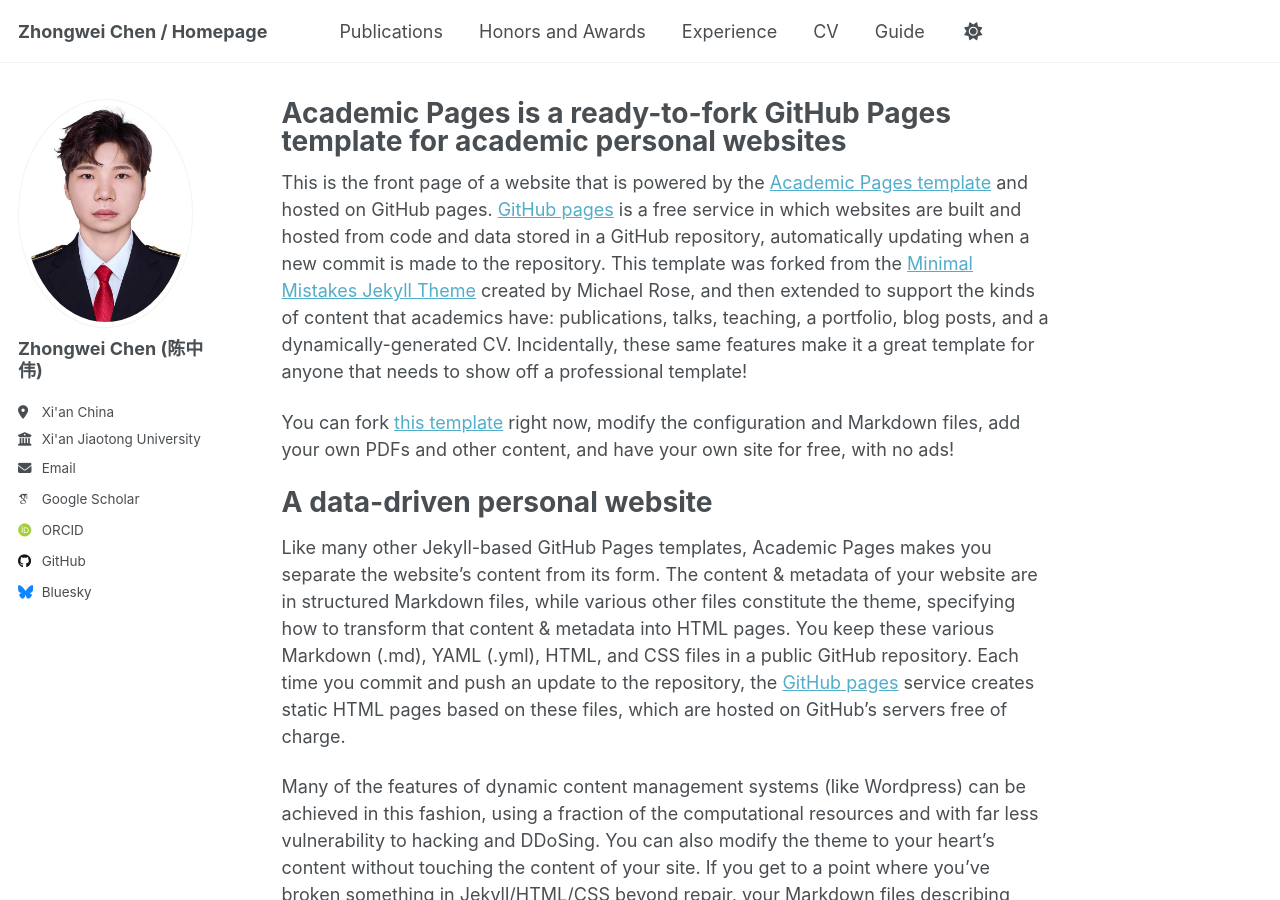
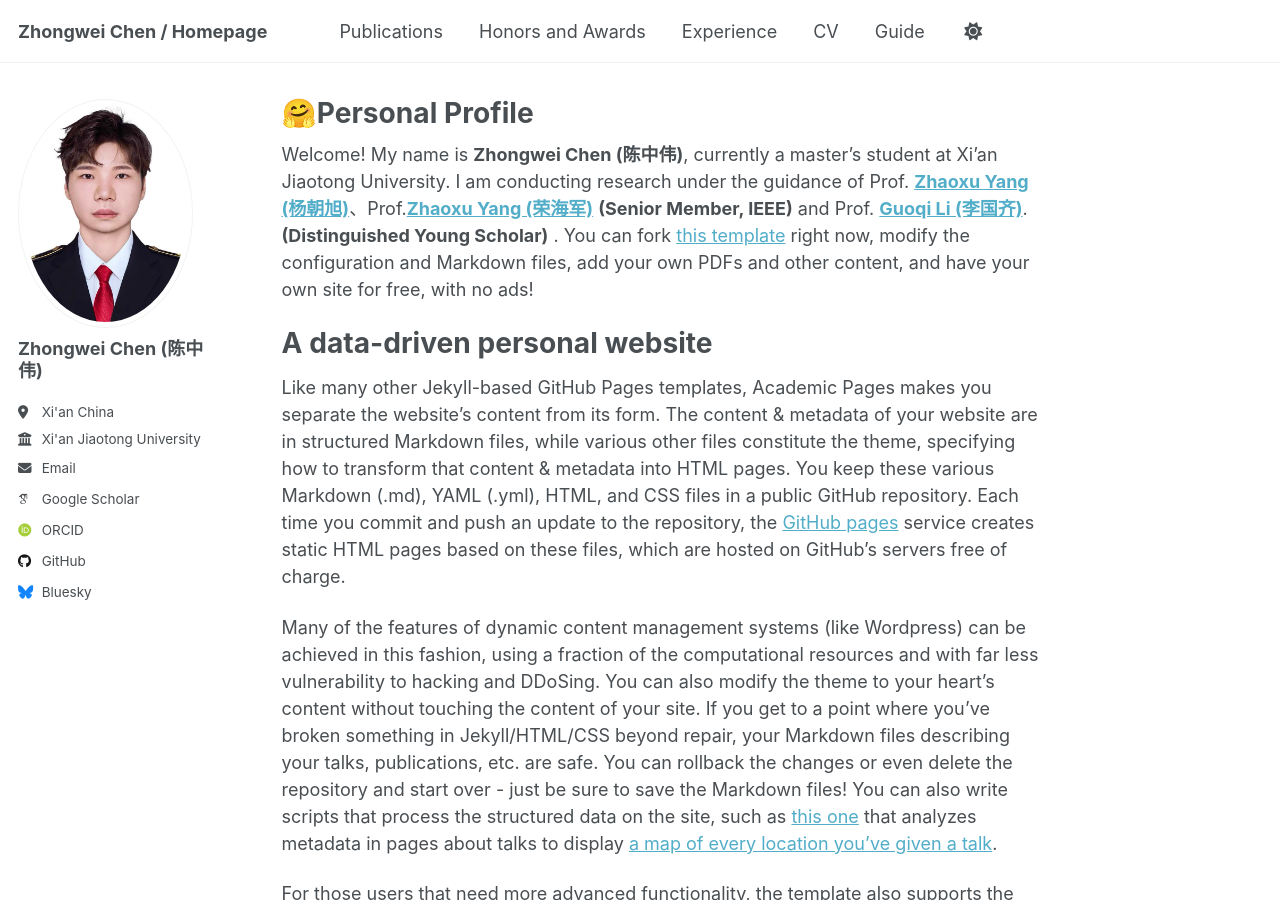
Before and after one commit to ISChenawei/ISChenawei.github.io, a Jekyll site: the page built from _pages/about.md, in a window 1280 px wide and 900 px high. Built offline with Jekyll 4.4.1, drawn with Linux system fonts in a browser that asks for light colours; some web fonts are replaced; a script that is not in the unit is left out.

Commit message:
Update about.md

```diff
--- a/_pages/about.md
+++ b/_pages/about.md
@@ -1,14 +1,14 @@
 ---
 permalink: /
-title: "Academic Pages is a ready-to-fork GitHub Pages template for academic personal websites"
+title: "🤗Personal Profile"
 author_profile: true
 redirect_from:
   - /about/
   - /about.html
 ---
 
-This is the front page of a website that is powered by the [Academic Pages template](https://github.com/academicpages/academicpages.github.io) and hosted on GitHub pages. [GitHub pages](https://pages.github.com) is a free service in which websites are built and hosted from code and data stored in a GitHub repository, automatically updating when a new commit is made to the repository. This template was forked from the [Minimal Mistakes Jekyll Theme](https://mmistakes.github.io/minimal-mistakes/) created by Michael Rose, and then extended to support the kinds of content that academics have: publications, talks, teaching, a portfolio, blog posts, and a dynamically-generated CV. Incidentally, these same features make it a great template for anyone that needs to show off a professional template!
-
+Welcome! My name is **Zhongwei Chen (陈中伟)**, currently a master's student at Xi'an Jiaotong University.
+I am conducting research under the guidance of Prof. [**Zhaoxu Yang (杨朝旭)**](https://scholar.google.com/citations?user=t2JLE8EAAAAJ&hl=zh-CN)、Prof.[**Zhaoxu Yang (荣海军)**](https://scholar.google.com/citations?user=t2JLE8EAAAAJ&hl=zh-CN) **(Senior Member, IEEE)** and Prof. [**Guoqi Li (李国齐)**](https://scholar.google.com/citations?user=qCfE--MAAAAJ&hl=zh-CN).**(Distinguished Young Scholar)** .
  You can fork [this template](https://github.com/academicpages/academicpages.github.io) right now, modify the configuration and Markdown files, add your own PDFs and other content, and have your own site for free, with no ads!
 
 A data-driven personal website
```
